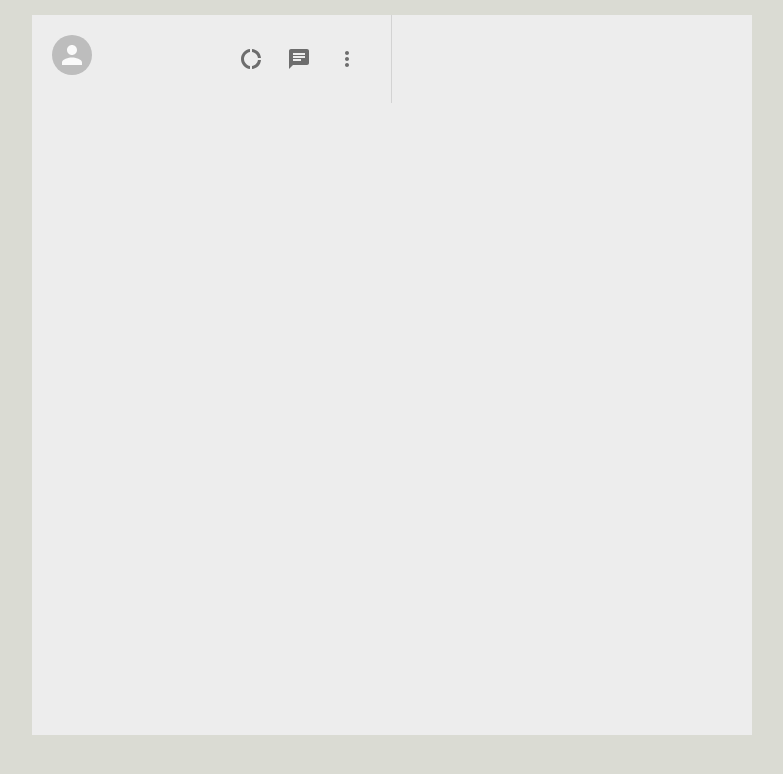
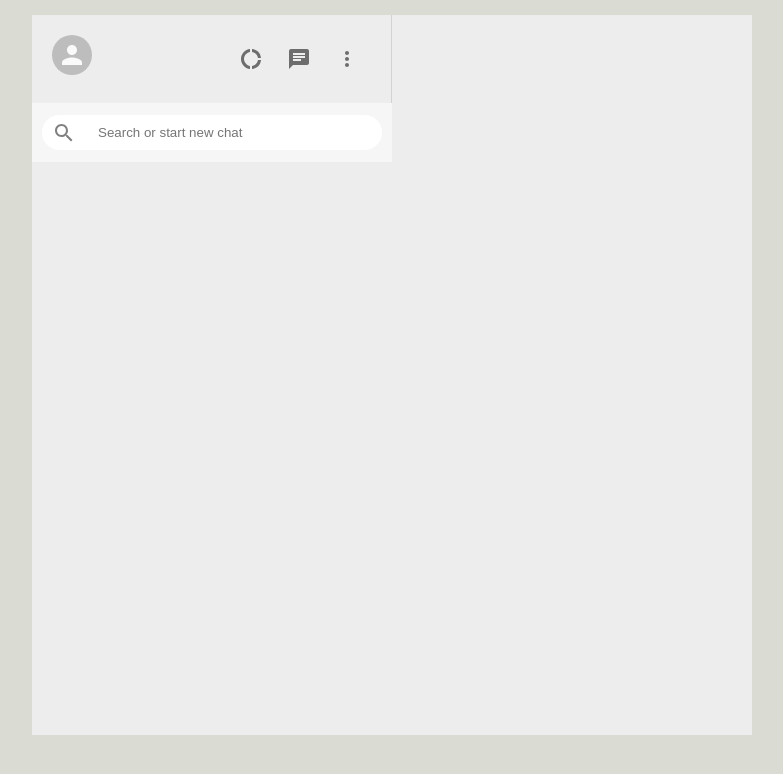
Before and after one commit to Krunal01/WhatsApp-Clone, a React (Create React App) app: page / in a window 1280 px wide. Shown: the top 774 px of the page, without its empty margins (248-1031 px from the left). Built offline with nearby package versions, Linux system fonts and the light colour scheme.

Commit message:
sidebar__searchContainert

```diff
--- a/src/Sidebar.css
+++ b/src/Sidebar.css
@@ -1,5 +1,30 @@
 .sidebar{
+    display: flex;
+    flex-direction: column;
     flex: 0.5;
+}
+.sidebar__search{
+    display: flex;
+    align-items: center;
+    background-color: #f6f6f6;
+    height: 39px;
+    padding: 10px;
+}
+.sidebar__searchContainer{
+    display: flex;
+    align-items: center;
+    background-color: white;
+    width: 100%;
+    height: 35px;
+    border-radius: 20px;
+}
+.sidebar__searchContainer > input {
+    border: none;
+    margin-left: 10px;
+}
+.sidebar__searchContainer > .MuiSvgIcon-root{
+    color: gray;
+    padding: 10px;
 }
 .sidebar__header{
     display: flex;
--- a/src/Sidebar.js
+++ b/src/Sidebar.js
@@ -1,4 +1,5 @@
 import React from "react";
+import "./Sidebar.css";
 import { Avatar } from "@material-ui/core";
 import DonutLargeIcon from "@material-ui/icons/DonutLarge";
 import ChatIcon from "@material-ui/icons/Chat";
@@ -6,7 +7,7 @@ import MoreVertIcon from "@material-ui/icons/MoreVert";
 import IconButton from "@material-ui/core/IconButton";
 // import DonutLargeIcon from "@material-ui/core/icons/DonutLargeIcon";
 
-import "./Sidebar.css";
+import { SearchOutlined } from "@material-ui/icons";
 
 function Sidebar() {
   return (
@@ -27,7 +28,12 @@ function Sidebar() {
           </IconButton>
         </div>
       </div>
-      <div className="sidebar__search"></div>
+      <div className="sidebar__search">
+        <div className="sidebar__searchContainer">
+          <SearchOutlined />
+          <input placeholder="Search or start new chat " type="text" />
+        </div>
+      </div>
       <div className="sidebar__chats"></div>
     </div>
   );
```
